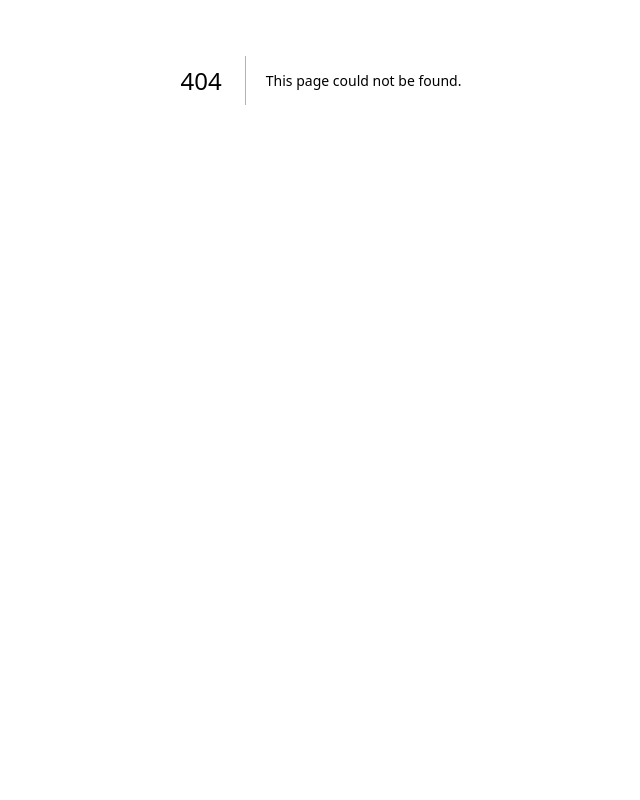
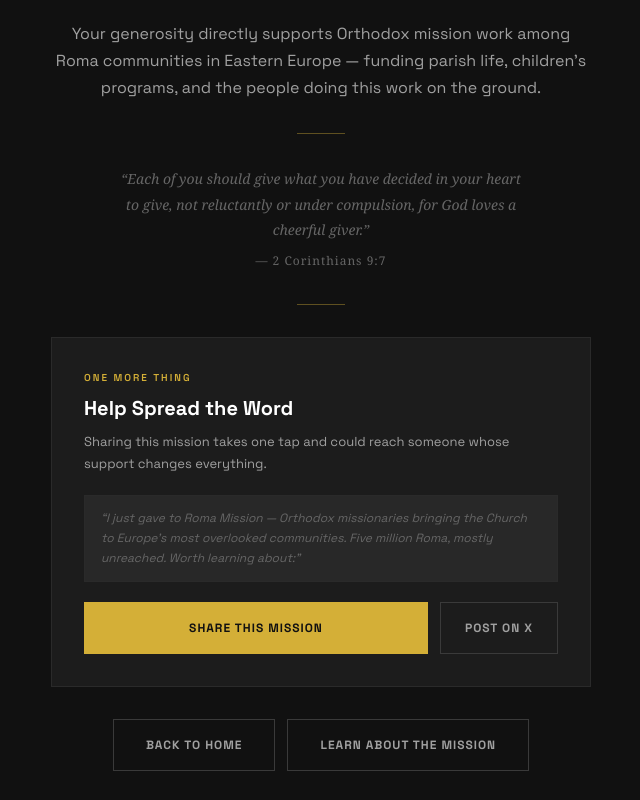
Before and after one commit to martinhalik/roma-mission, a Next.js app: page /thank-you in a window 1280 px wide. Before the commit this address had no page. Shown: the part 320-1120 px from the top of the page, without its empty margins (319-959 px from the left). Before the commit the page ends 800 px from the top, so only its background shows below. Built offline with nearby package versions, Linux system fonts and the light colour scheme.

Commit message:
Fix: add thank you page, share button.

```diff
--- a/app/api/stripe/checkout/route.ts
+++ b/app/api/stripe/checkout/route.ts
@@ -26,7 +26,7 @@ export async function POST(req: NextRequest) {
     ui_mode: "embedded",
     mode: isMonthly ? "subscription" : "payment",
     line_items: [{ price_data: priceData, quantity: 1 }],
-    return_url: `${baseUrl}/get-involved?success=true`,
+    return_url: `${baseUrl}/thank-you`,
   });
 
   return NextResponse.json({ clientSecret: session.client_secret });
--- a/app/get-involved/page.tsx
+++ b/app/get-involved/page.tsx
@@ -15,9 +15,9 @@ const ways = [
     subtitle: "Give Monthly or One-Time",
     desc: "Your giving directly funds priest salaries, parish buildings, children's programs, and mission team travel. Every amount makes a difference.",
     points: [
-      "$30/mo — Funds one child's catechism for a year",
+      "$25/mo — Provides teaching materials for a month",
+      "$50/mo — Funds one child's catechism for a year",
       "$100/mo — Covers weekly parish materials",
-      "$500/mo — Helps support a local deacon",
     ],
     cta: "GIVE NOW",
     primary: true,
--- a/app/mission/page.tsx
+++ b/app/mission/page.tsx
@@ -2,6 +2,12 @@ import Navbar from "@/components/Navbar";
 import Footer from "@/components/Footer";
 import CTASection from "@/components/CTASection";
 import SectionLabel from "@/components/SectionLabel";
+import ShareButton from "@/components/ShareButton";
+
+const SHARE_URL = "https://romamission.com/mission";
+const SHARE_TITLE = "Roma Mission — Europe's Most Neglected People";
+const SHARE_TEXT =
+  "Five million Roma in Europe. Most unreached. One Orthodox mission committed to staying until there's a parish. Worth knowing about:";
 
 // ── Types ──────────────────────────────────────────────────────────────────────
 
@@ -782,6 +788,20 @@ export default function MissionPage() {
         </div>
       </section>
 
+      {/* ── Share nudge ── */}
+      <section className="px-5 md:px-[120px] py-12 md:py-16 bg-[var(--bg-primary)] flex flex-col sm:flex-row items-center justify-between gap-6 border-t border-[var(--border-default)]">
+        <p className="text-[14px] md:text-[15px] text-[var(--text-secondary)] leading-[1.6] max-w-[520px]">
+          If this mission matters to you, share it. One conversation can bring a new supporter, volunteer, or partner.
+        </p>
+        <ShareButton
+          title={SHARE_TITLE}
+          text={SHARE_TEXT}
+          url={SHARE_URL}
+          label="SHARE THE MISSION"
+          className="flex-shrink-0 px-8 py-4 border border-[var(--gold)] text-[var(--gold)] text-[12px] font-bold tracking-[1px] hover:bg-[var(--gold)] hover:text-[#111111] transition-colors"
+        />
+      </section>
+
       <CTASection />
       <Footer />
     </main>
--- a/app/stories/page.tsx
+++ b/app/stories/page.tsx
@@ -2,6 +2,12 @@ import Navbar from "@/components/Navbar";
 import Footer from "@/components/Footer";
 import CTASection from "@/components/CTASection";
 import Link from "next/link";
+import ShareButton from "@/components/ShareButton";
+
+const SHARE_URL = "https://romamission.com/stories";
+const SHARE_TITLE = "Lives Transformed — Roma Mission";
+const SHARE_TEXT =
+  "These are real stories from Roma communities where the Orthodox Church has taken root. Worth reading.";
 
 function SectionLabel({ text }: { text: string }) {
   return (
@@ -132,13 +138,20 @@ export default function StoriesPage() {
           ))}
         </div>
 
-        <div className="mt-10 flex justify-center">
+        <div className="mt-10 flex flex-col sm:flex-row items-center justify-center gap-3">
           <Link
             href="/get-involved"
-            className="border border-[var(--border-strong)] text-[var(--text-secondary)] text-[12px] font-semibold tracking-[1px] px-8 py-4 hover:border-[var(--gold)] hover:text-[var(--gold)] transition-colors"
+            className="px-8 py-4 bg-[var(--gold)] text-[#111111] text-[12px] font-bold tracking-[1px] hover:opacity-90 transition-opacity"
           >
             SUPPORT THIS MISSION
           </Link>
+          <ShareButton
+            title={SHARE_TITLE}
+            text={SHARE_TEXT}
+            url={SHARE_URL}
+            label="SHARE THESE STORIES"
+            className="px-8 py-4 border border-[var(--border-strong)] text-[var(--text-secondary)] text-[12px] font-bold tracking-[1px] hover:border-[var(--gold)] hover:text-[var(--gold)] transition-colors"
+          />
         </div>
       </section>
 
--- /dev/null
+++ b/app/thank-you/page.tsx
@@ -0,0 +1,110 @@
+import Link from "next/link";
+import Navbar from "@/components/Navbar";
+import Footer from "@/components/Footer";
+import ShareButton from "@/components/ShareButton";
+
+const SHARE_URL = "https://romamission.com";
+const SHARE_TITLE = "Roma Mission";
+const SHARE_TEXT =
+  "I just gave to Roma Mission — Orthodox missionaries bringing the Church to Europe's most overlooked communities. Five million Roma, mostly unreached. Worth learning about:";
+
+export default function ThankYouPage() {
+  return (
+    <main className="min-h-full bg-[var(--bg-primary)] flex flex-col">
+      <Navbar />
+
+      <div className="flex-1 flex items-center justify-center px-5 py-24">
+        <div className="flex flex-col items-center text-center gap-8 max-w-[540px]">
+          {/* Icon */}
+          <div className="w-16 h-16 border border-[var(--gold)] flex items-center justify-center">
+            <span className="font-georgia text-[28px] text-[var(--gold)]">✦</span>
+          </div>
+
+          {/* Headline */}
+          <div className="flex flex-col gap-4">
+            <p className="text-[10px] font-semibold tracking-[2px] text-[var(--gold)] uppercase">
+              Donation Received
+            </p>
+            <h1 className="text-[36px] md:text-[48px] font-bold tracking-[-1px] text-[var(--text-primary)] leading-[1.05]">
+              Thank You for<br />Your Gift
+            </h1>
+            <p className="text-[15px] md:text-[16px] text-[var(--text-secondary)] leading-[1.7]">
+              Your generosity directly supports Orthodox mission work among Roma communities in Eastern Europe —
+              funding parish life, children&apos;s programs, and the people doing this work on the ground.
+            </p>
+          </div>
+
+          {/* Divider */}
+          <div className="w-12 h-px bg-[var(--gold)] opacity-40" />
+
+          {/* Scripture */}
+          <p className="text-[14px] font-georgia italic text-[var(--text-muted)] leading-[1.8] max-w-[400px]">
+            &ldquo;Each of you should give what you have decided in your heart to give,
+            not reluctantly or under compulsion, for God loves a cheerful giver.&rdquo;
+            <span className="block mt-2 not-italic text-[12px] tracking-[1px]">— 2 Corinthians 9:7</span>
+          </p>
+
+          {/* Divider */}
+          <div className="w-12 h-px bg-[var(--gold)] opacity-40" />
+
+          {/* Share section */}
+          <div className="w-full flex flex-col gap-5 bg-[var(--bg-card)] border border-[var(--border-default)] p-6 md:p-8 text-left">
+            <div className="flex flex-col gap-2">
+              <p className="text-[10px] font-semibold tracking-[2px] text-[var(--gold)] uppercase">
+                One More Thing
+              </p>
+              <h2 className="text-[18px] md:text-[20px] font-bold text-[var(--text-primary)]">
+                Help Spread the Word
+              </h2>
+              <p className="text-[13px] text-[var(--text-secondary)] leading-[1.7]">
+                Sharing this mission takes one tap and could reach someone whose support changes everything.
+              </p>
+            </div>
+
+            {/* Share message preview */}
+            <div className="bg-[var(--bg-elevated)] border border-[var(--border-default)] px-4 py-3 text-[12px] text-[var(--text-muted)] leading-[1.7] italic">
+              &ldquo;{SHARE_TEXT}&rdquo;
+            </div>
+
+            {/* Buttons */}
+            <div className="flex flex-col sm:flex-row gap-3">
+              <ShareButton
+                title={SHARE_TITLE}
+                text={SHARE_TEXT}
+                url={SHARE_URL}
+                label="SHARE THIS MISSION"
+                className="flex-1 py-4 bg-[var(--gold)] text-[#111111] text-[12px] font-bold tracking-[1px] hover:opacity-90 transition-opacity text-center"
+              />
+              <a
+                href={`https://twitter.com/intent/tweet?text=${encodeURIComponent(SHARE_TEXT + " " + SHARE_URL)}`}
+                target="_blank"
+                rel="noopener noreferrer"
+                className="px-6 py-4 border border-[var(--border-strong)] text-[var(--text-secondary)] text-[12px] font-bold tracking-[1px] hover:border-[var(--gold)] hover:text-[var(--gold)] transition-colors text-center"
+              >
+                POST ON X
+              </a>
+            </div>
+          </div>
+
+          {/* Navigation */}
+          <div className="flex flex-col sm:flex-row gap-3 w-full sm:w-auto">
+            <Link
+              href="/"
+              className="px-8 py-4 border border-[var(--border-strong)] text-[var(--text-secondary)] text-[12px] font-bold tracking-[1px] hover:border-[var(--gold)] hover:text-[var(--gold)] transition-colors text-center"
+            >
+              BACK TO HOME
+            </Link>
+            <Link
+              href="/mission"
+              className="px-8 py-4 border border-[var(--border-strong)] text-[var(--text-secondary)] text-[12px] font-bold tracking-[1px] hover:border-[var(--gold)] hover:text-[var(--gold)] transition-colors text-center"
+            >
+              LEARN ABOUT THE MISSION
+            </Link>
+          </div>
+        </div>
+      </div>
+
+      <Footer />
+    </main>
+  );
+}
--- a/components/DonationModal.tsx
+++ b/components/DonationModal.tsx
@@ -11,7 +11,8 @@ const stripePromise = loadStripe(
   process.env.NEXT_PUBLIC_STRIPE_PUBLISHABLE_KEY!
 );
 
-const PRESET_AMOUNTS = [30, 100, 250, 500];
+const MONTHLY_AMOUNTS = [10, 25, 50, 100];
+const ONETIME_AMOUNTS = [30, 100, 250, 500];
 
 interface DonationModalProps {
   isOpen: boolean;
@@ -111,7 +112,7 @@ export default function DonationModal({ isOpen, onClose }: DonationModalProps) {
             {/* Frequency toggle */}
             <div className="flex bg-[var(--bg-primary)] border border-[var(--border-default)] p-1">
               <button
-                onClick={() => setIsMonthly(true)}
+                onClick={() => { setIsMonthly(true); setSelectedAmount(MONTHLY_AMOUNTS[1]); setIsCustom(false); setCustomAmount(""); }}
                 className={`flex-1 py-2.5 text-[12px] font-semibold tracking-[0.5px] transition-colors ${
                   isMonthly
                     ? "bg-[var(--gold)] text-[#111111]"
@@ -121,7 +122,7 @@ export default function DonationModal({ isOpen, onClose }: DonationModalProps) {
                 MONTHLY
               </button>
               <button
-                onClick={() => setIsMonthly(false)}
+                onClick={() => { setIsMonthly(false); setSelectedAmount(ONETIME_AMOUNTS[1]); setIsCustom(false); setCustomAmount(""); }}
                 className={`flex-1 py-2.5 text-[12px] font-semibold tracking-[0.5px] transition-colors ${
                   !isMonthly
                     ? "bg-[var(--gold)] text-[#111111]"
@@ -134,7 +135,7 @@ export default function DonationModal({ isOpen, onClose }: DonationModalProps) {
 
             {/* Preset amounts */}
             <div className="grid grid-cols-4 gap-2">
-              {PRESET_AMOUNTS.map((amt) => (
+              {(isMonthly ? MONTHLY_AMOUNTS : ONETIME_AMOUNTS).map((amt) => (
                 <button
                   key={amt}
                   onClick={() => {
@@ -179,12 +180,12 @@ export default function DonationModal({ isOpen, onClose }: DonationModalProps) {
             {/* Impact line */}
             {isMonthly && (
               <p className="text-[12px] text-[var(--text-muted)] leading-[1.5]">
-                {finalAmount >= 500
-                  ? "Helps support a local deacon full-time."
-                  : finalAmount >= 100
+                {finalAmount >= 100
                   ? "Covers weekly parish materials and programs."
-                  : finalAmount >= 30
+                  : finalAmount >= 50
                   ? "Funds one child's catechism for a full year."
+                  : finalAmount >= 25
+                  ? "Provides teaching materials for a month."
                   : "Every dollar goes directly to the field."}
               </p>
             )}
--- /dev/null
+++ b/components/ShareButton.tsx
@@ -0,0 +1,68 @@
+"use client";
+
+import { useState } from "react";
+
+interface ShareButtonProps {
+  title: string;
+  text: string;
+  url: string;
+  label?: string;
+  className?: string;
+}
+
+export default function ShareButton({
+  title,
+  text,
+  url,
+  label = "SHARE",
+  className,
+}: ShareButtonProps) {
+  const [state, setState] = useState<"idle" | "copied">("idle");
+
+  const handleShare = async () => {
+    if (typeof navigator === "undefined") return;
+
+    if (navigator.share) {
+      try {
+        await navigator.share({ title, text, url });
+        return; // native share succeeded
+      } catch (err) {
+        // AbortError = user dismissed the share sheet — don't fall through
+        if (err instanceof Error && err.name === "AbortError") return;
+        // Any other error (NotAllowedError, etc.) — fall through to clipboard
+      }
+    }
+
+    // Clipboard API fallback
+    try {
+      await navigator.clipboard.writeText(url);
+      setState("copied");
+      setTimeout(() => setState("idle"), 2200);
+      return;
+    } catch {
+      // Clipboard blocked — use execCommand as last resort
+    }
+
+    // execCommand fallback (old browsers, insecure contexts)
+    const ta = document.createElement("textarea");
+    ta.value = url;
+    ta.style.cssText = "position:fixed;opacity:0;pointer-events:none";
+    document.body.appendChild(ta);
+    ta.focus();
+    ta.select();
+    try {
+      document.execCommand("copy");
+      setState("copied");
+      setTimeout(() => setState("idle"), 2200);
+    } catch {
+      // nothing more we can do
+    }
+    document.body.removeChild(ta);
+  };
+
+  return (
+    <button onClick={handleShare} className={className}>
+      {state === "copied" ? "COPIED!" : label}
+    </button>
+  );
+}
```
